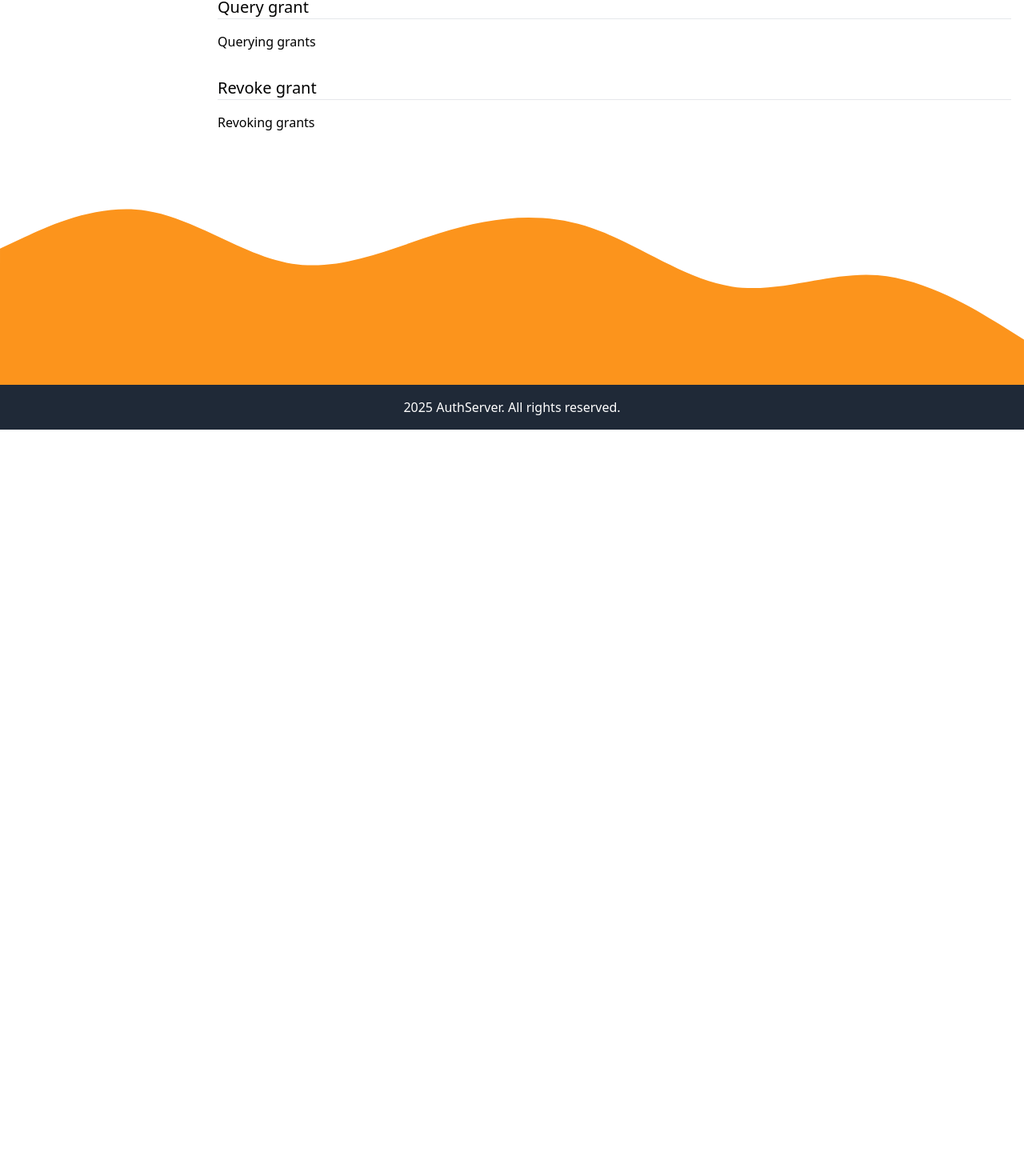
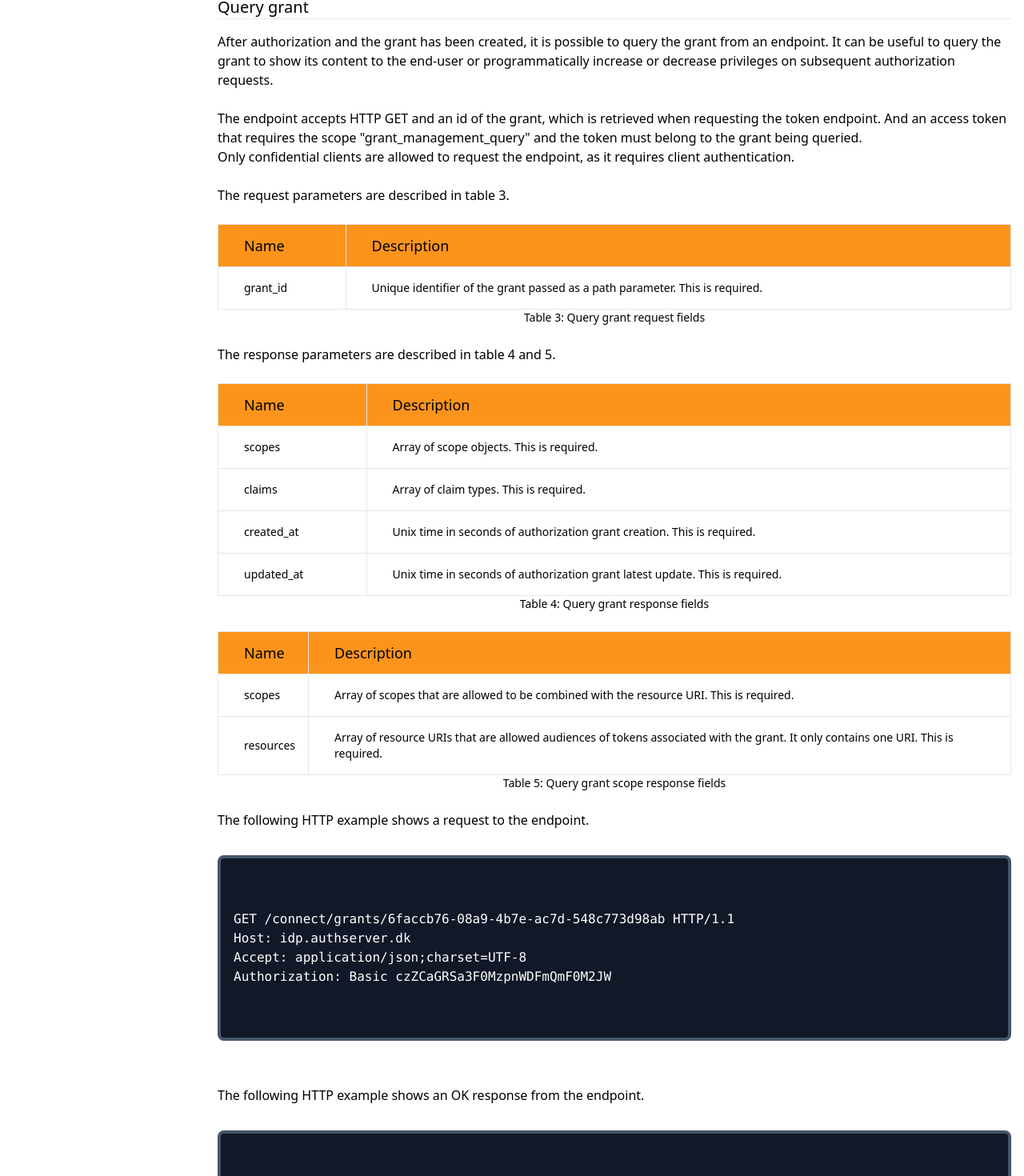
Before and after one commit to jokk-itu/authserver-framework, a SvelteKit app in the folder doc/: page /developer/grant-management in a window 1280 px wide. Shown: the part 1056-2526 px from the top of the page at 80% size. Before the commit the page ends 1593 px from the top, so only its background shows below. Built offline with nearby package versions, Linux system fonts and the light colour scheme.

Commit message:
update: complete grant management page

```diff
--- a/doc/src/routes/developer/grant-management/+page.svelte
+++ b/doc/src/routes/developer/grant-management/+page.svelte
@@ -8,13 +8,37 @@
 
     let specificationHeaders: string[] = ["Name", "Description"];
     let specificationRows: RowCellDefinition[][] = [
-        [ new RowCellDefinition('Grant Management', 'https://openid.net/specs/fapi-grant-management-01.html'), new RowCellDefinition('Grant Management specification') ],
+        [ new RowCellDefinition('Grant Management', 'https://openid.net/specs/oauth-v2-grant-management.html'), new RowCellDefinition('Grant Management specification') ],
     ];
 
-    let grantHeaders: string[] = ["Name", "Description"];
-    let grantRows: RowCellDefinition[][] = [
+    let authorizationGrantHeaders: string[] = ["Name", "Description"];
+    let authorizationGrantRows: RowCellDefinition[][] = [
         [ new RowCellDefinition('grant_id'), new RowCellDefinition('Unique identifier of the grant. This is required if a grant is updated.') ],
         [ new RowCellDefinition('grant_management_action'), new RowCellDefinition('Action to perform for the grant. Either create, merge or replace. This is optional.') ]
+    ];
+
+    let queryGrantRequestHeaders: string[] = ["Name", "Description"];
+    let queryGrantRequestRows: RowCellDefinition[][] = [
+        [ new RowCellDefinition('grant_id'), new RowCellDefinition('Unique identifier of the grant passed as a path parameter. This is required.') ],
+    ];
+
+    let queryGrantResponseHeaders: string[] = ["Name", "Description"];
+    let queryGrantResponseRows: RowCellDefinition[][] = [
+        [ new RowCellDefinition('scopes'), new RowCellDefinition('Array of scope objects. This is required.') ],
+        [ new RowCellDefinition('claims'), new RowCellDefinition('Array of claim types. This is required.') ],
+        [ new RowCellDefinition('created_at'), new RowCellDefinition('Unix time in seconds of authorization grant creation. This is required.') ],
+        [ new RowCellDefinition('updated_at'), new RowCellDefinition('Unix time in seconds of authorization grant latest update. This is required.') ]
+    ];
+
+    let queryGrantScopesResponseHeaders: string[] = ["Name", "Description"];
+    let queryGrantScopesResponseRows: RowCellDefinition[][] = [
+        [ new RowCellDefinition('scopes'), new RowCellDefinition('Array of scopes that are allowed to be combined with the resource URI. This is required.') ],
+        [ new RowCellDefinition('resources'), new RowCellDefinition('Array of resource URIs that are allowed audiences of tokens associated with the grant. It only contains one URI. This is required.') ],
+    ];
+
+    let revokeGrantRequestHeaders: string[] = ["Name", "Description"];
+    let revokeGrantRequestRows: RowCellDefinition[][] = [
+        [ new RowCellDefinition('grant_id'), new RowCellDefinition('Unique identifier of the grant passed as a path parameter. This is required.') ],
     ];
 </script>
 
@@ -44,21 +68,162 @@
 <Section title="Specifications">
     <Table title="Specifications" tableNumber={1} headers={specificationHeaders} rowCellDefinitions={specificationRows} />
 </Section>
-<Section title="Grant">
+<Section title="Authorization grant">
     <p>
         During authorization it is possible to request a new grant to be created, or reusing an existing grant by replacing or merging privileges.
         The parameters are described in table 2.
     </p>
     <br>
-    <Table title="Grant request fields" tableNumber={2} headers={grantHeaders} rowCellDefinitions={grantRows} />
+    <Table title="Authorization grant request fields" tableNumber={2} headers={authorizationGrantHeaders} rowCellDefinitions={authorizationGrantRows} />
     <br>
     <InformationBanner>
         If the grant_management_action is not provided, then the default behaviour is creating a grant.
     </InformationBanner>
 </Section>
 <Section title="Query grant">
-    <p>Querying grants</p>
+    <p>
+        After authorization and the grant has been created, it is possible to query the grant from an endpoint.
+        It can be useful to query the grant to show its content to the end-user
+        or programmatically increase or decrease privileges on subsequent authorization requests.
+    </p>
+    <br>
+    <p>
+        The endpoint accepts HTTP GET and an id of the grant, which is retrieved when requesting the token endpoint.
+        And an access token that requires the scope "grant_management_query" and the token must belong to the grant being queried.
+    </p>
+    <p>Only confidential clients are allowed to request the endpoint, as it requires client authentication.</p>
+    <br>
+    <p>
+        The request parameters are described in table 3.
+    </p>
+    <br>
+    <Table title="Query grant request fields" tableNumber={3} headers={queryGrantRequestHeaders} rowCellDefinitions={queryGrantRequestRows} />
+    <br>
+    <p>
+        The response parameters are described in table 4 and 5.
+    </p>
+    <br>
+    <Table title="Query grant response fields" tableNumber={4} headers={queryGrantResponseHeaders} rowCellDefinitions={queryGrantResponseRows} />
+    <br>
+    <Table title="Query grant scope response fields" tableNumber={5} headers={queryGrantScopesResponseHeaders} rowCellDefinitions={queryGrantScopesResponseRows} />
+    <br>
+    <p>
+        The following HTTP example shows a request to the endpoint.
+    </p>
+    <CodeBlock>
+        {`
+GET /connect/grants/6faccb76-08a9-4b7e-ac7d-548c773d98ab HTTP/1.1
+Host: idp.authserver.dk
+Accept: application/json;charset=UTF-8
+Authorization: Basic czZCaGRSa3F0MzpnWDFmQmF0M2JW
+        `}
+    </CodeBlock>
+    <br>
+    <p>
+        The following HTTP example shows an OK response from the endpoint.
+    </p>
+    <CodeBlock>
+        {`
+HTTP/1.1 200 OK
+Content-Type: application/json;charset=UTF-8
+Cache-Control: no-cache, no-store
+
+{
+  "scopes": [
+    {
+      "scopes": ["weather:read", "weather:write"],
+      "resources": ["weather.authserver.dk"]
+    },
+    {
+      "scopes": ["payment:read"],
+      "resources": ["banking.authserver.dk"]
+    }
+  ],
+  "claims": ["name", "given_name", "address"],
+  "created_at": 1751917809,
+  "updated_at": 1751917809
+}
+        `}
+    </CodeBlock>
+    <br>
+    <p>
+        The following HTTP example shows a NotFound response from the endpoint.
+    </p>
+    <CodeBlock>
+        {`
+HTTP/1.1 404 NotFound
+Cache-Control: no-cache, no-store
+        `}
+    </CodeBlock>
+    <br>
+    <p>
+        The following HTTP example shows a Forbidden response from the endpoint.
+    </p>
+    <CodeBlock>
+        {`
+HTTP/1.1 403 Forbidden
+Cache-Control: no-cache, no-store
+        `}
+    </CodeBlock>
 </Section>
 <Section title="Revoke grant">
-    <p>Revoking grants</p>
+    <p>
+        After authorization and the grant has been created, it is possible to revoke the grant from an endpoint.
+        It can be useful to revoke the grant when it is no longer of use. It revokes all data associated with the grant.
+    </p>
+    <br>
+    <p>
+        The endpoint accepts HTTP DELETE and an id of the grant, which is retrieved when requesting the token endpoint.
+        And an access token that requires the scope "grant_management_revoke" and the token must belong to the grant being revoked.
+    </p>
+    <p>Only confidential clients are allowed to request the endpoint, as it requires client authentication.</p>
+    <p>The response is HTTP status code 204 no content.</p>
+    <br>
+    <p>
+        The request parameters are described in table 6.
+    </p>
+    <br>
+    <Table title="Revoke grant request fields" tableNumber={6} headers={revokeGrantRequestHeaders} rowCellDefinitions={revokeGrantRequestRows} />
+    <br>
+    <p>
+        The following HTTP example shows a request to the endpoint.
+    </p>
+    <CodeBlock>
+        {`
+DELETE /connect/grants/6faccb76-08a9-4b7e-ac7d-548c773d98ab HTTP/1.1
+Host: idp.authserver.dk
+Accept: application/json;charset=UTF-8
+Authorization: Basic czZCaGRSa3F0MzpnWDFmQmF0M2JW
+        `}
+    </CodeBlock>
+    <br>
+    <p>
+        The following HTTP example shows an OK response from the endpoint.
+    </p>
+    <CodeBlock>
+        {`
+HTTP/1.1 204 NoContent
+Cache-Control: no-cache, no-store
+        `}
+    </CodeBlock>
+    <br>
+    <p>
+        The following HTTP example shows a NotFound response from the endpoint.
+    </p>
+    <CodeBlock>
+        {`
+HTTP/1.1 404 NotFound
+Cache-Control: no-cache, no-store
+        `}
+    </CodeBlock>
+    <br>
+    <p>
+        The following HTTP example shows a Forbidden response from the endpoint.
+    </p>
+    <CodeBlock>
+        {`
+HTTP/1.1 403 Forbidden
+Cache-Control: no-cache, no-store
+        `}
+    </CodeBlock>
 </Section>
```
